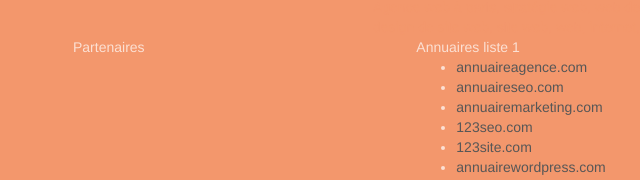
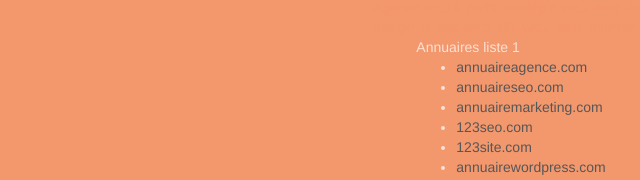
Before and after one commit to mackyC/mackyC, a plain HTML site: page index.html in a window 1280 px wide. Shown: the part 3398-3578 px from the top of the page, 67-707 px from the left. Drawn offline with Linux system fonts and the light colour scheme; files that its build step writes are made by us from their sources; files whose address does not match are found by name.

Commit message:
Update index.html

```diff
--- a/index.html
+++ b/index.html
@@ -258,7 +258,6 @@
 				</div>
 				<div class="row">
 					<div class="col-sm-4">
-						Partenaires
 							</ul>
 					</div>
 					<div class="col-sm-4">
```
